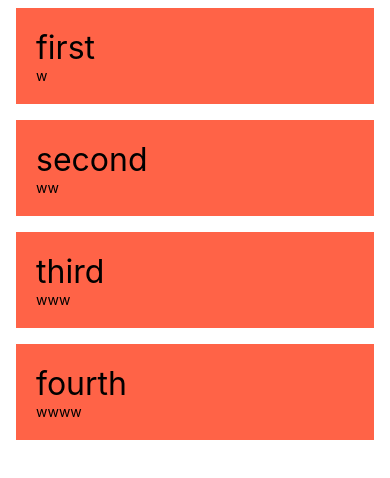
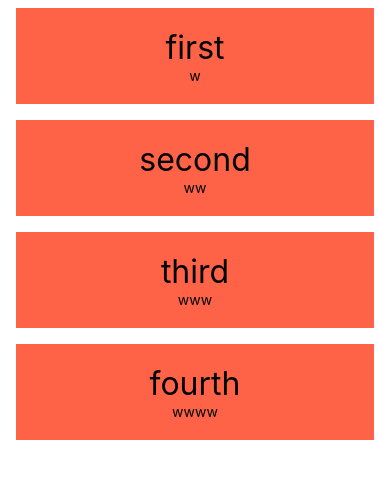
Before and after one commit to lilgatr/Wireframes, a React Native app: screen / in a window 390 px wide. Shown: the top 478 px of the page. Built offline with nearby package versions, Linux system fonts and the light colour scheme.

Commit message:
flex styles added and tomato

```diff
--- a/app/components/ListItem.js
+++ b/app/components/ListItem.js
@@ -9,12 +9,11 @@ const ListItem = ({ title, body }) => (
 );
 
 const styles = StyleSheet.create({
-  container: {
-    flex: 1,
-    marginTop: StatusBar.currentHeight || 0,
-  },
   item: {
     backgroundColor: "tomato",
+    flex: 1,
+    flexDirection: "column",
+    alignItems: "center",
     padding: 20,
     marginVertical: 8,
     marginHorizontal: 16,
--- a/app/screens/List.js
+++ b/app/screens/List.js
@@ -32,13 +32,4 @@ const styles = StyleSheet.create({
     flex: 1,
     marginTop: StatusBar.currentHeight || 0,
   },
-  item: {
-    backgroundColor: "red",
-    padding: 20,
-    marginVertical: 8,
-    marginHorizontal: 16,
-  },
-  title: {
-    fontSize: 32,
-  },
 });
```
